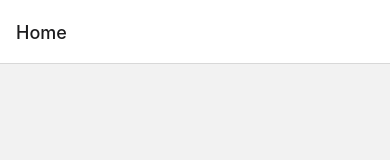
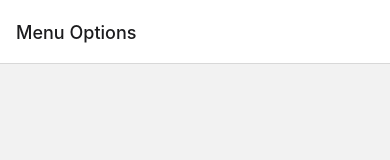
Before and after one commit to Iptriana98/componentsApp, a React Native app: screen / in a window 390 px wide. Shown: the top 160 px of the page. Built offline with nearby package versions, Linux system fonts and the light colour scheme.

Commit message:
modified title in home screen

```diff
--- a/src/presentation/navigation/Navigation.tsx
+++ b/src/presentation/navigation/Navigation.tsx
@@ -8,7 +8,7 @@ const Stack = createNativeStackNavigator();
 const StackNavigator = () => {
   return (
     <Stack.Navigator initialRouteName="Home">
-      <Stack.Screen name="Home" component={HomeScreen} />
+      <Stack.Screen name="Home" component={HomeScreen} options={{ title: 'Menu Options' }} />
       <Stack.Screen name="Details" component={DetailsScreen} />
     </Stack.Navigator>
   );
```
